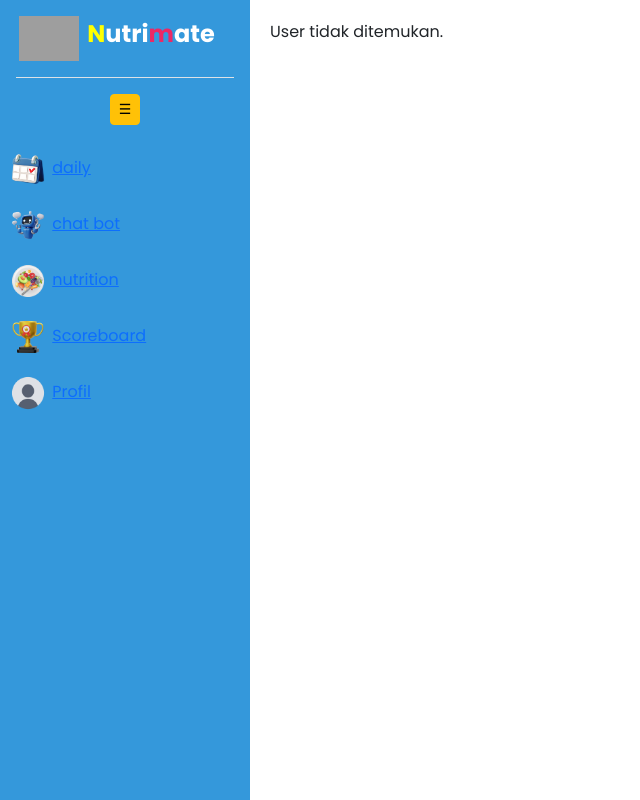
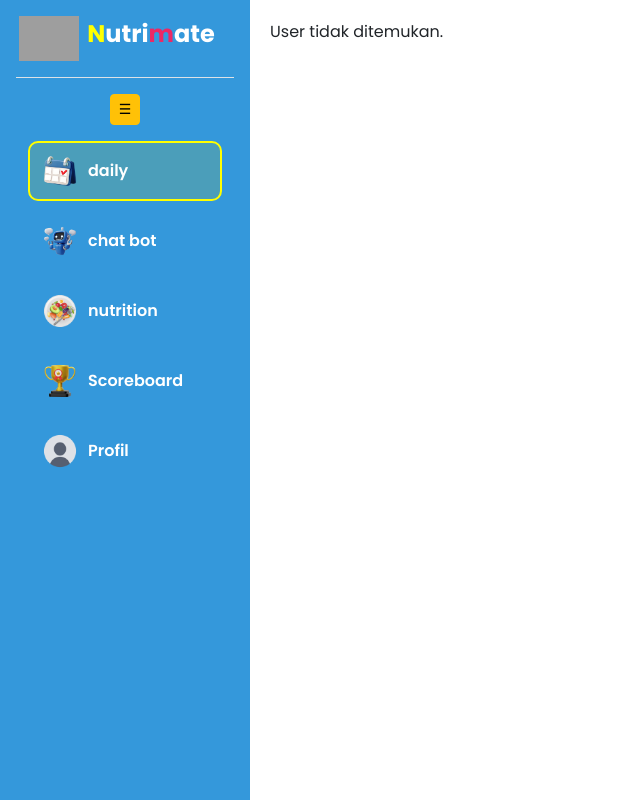
Before and after one commit to AlterftHiatus/NutriMate, a PHP site: page /public/dashboard.php in a window 1280 px wide. Shown: the whole page, without its empty margins (0-640 px from the left). Run offline with PHP 8.4, Linux system fonts and the light colour scheme; the visitor is signed in with stand-in values (Sample User, id 1); data that the repository does not hold is empty; some libraries are stand-ins or nearby versions; grey boxes are pictures that could not be loaded.

Commit message:
UPDATE: ngecat dashboard kang

```diff
--- a/assets/css/dashboard.css
+++ b/assets/css/dashboard.css
@@ -41,11 +41,69 @@
 }
 
 /* Biar icon tetap rapi */
+/* ketika sidebar normal */
+ul li a {
+  color: white;
+  text-decoration: none;
+  font-weight: 600;
+  display: flex;
+  align-items: center;
+  gap: 10px;
+  width: 100%;
+}
+
 ul li {
-  justify-content: flex-start;
+  display: flex;
+  align-items: center;
+  font-size: 16px;
+  padding: 8px 10px;
+  margin: 10px 20px;
+  border: 2px solid transparent;
+  border-radius: 10px;
+  transition: border 0.2s ease, background-color 0.2s ease;
+  font-weight: 600;
 }
+
+ul li span {
+  color: white;
+}
+
+ul li:hover {
+  background-color: rgba(255, 255, 255, 0.1);
+  cursor: pointer;
+}
+
+ul li.active {
+  color: yellow;
+  border: 2px solid yellow;
+  background-color: rgba(163, 182, 56, 0.2);
+}
+
+ul li.active a {
+  color: yellow;
+}
+
+/* ketika sidebar diperkecil */
+.sidebar-collapsed ul li a span {
+  display: none; /* sembunyikan teks */
+}
+
+/* khusus saat sidebar kecil */
 .sidebar-collapsed ul li {
+  margin: 10px auto; /* biar icon di tengah */
+  padding: 8px;
+  width: 50px; /* kotak kecil mengikuti icon */
+  border-radius: 12px;
+}
+
+.sidebar-collapsed ul li.active {
+  border: 2px solid yellow;
+  background-color: rgba(163, 182, 56, 0.2);
+}
+
+.sidebar-collapsed ul li a {
   justify-content: center;
+  gap: 0;
 }
 
 /*TODO : CSS LOADING  */
--- a/public/dashboard.php
+++ b/public/dashboard.php
@@ -46,29 +46,43 @@ $page = isset($_GET['page']) ? $_GET['page'] : 'daily';
     <div class="text-center mb-3">
       <button id="toggleSidebar" class="btn btn-sm btn-warning">☰</button>
     </div>
-
       <ul class="list-unstyled m-2">
         <li class="<?= $page === 'daily' ? 'active' : '' ?> pt-2 pb-2">
+          <a href="?page=daily" class="d-flex align-items-center gap-2 w-100">
             <img src="../assets/images/dashboard/daily.png" alt="" width="40px">
-        <a href="?page=daily" class="w-100">daily</a>
+            <span>daily</span>
+          </a>
         </li>
+
         <li class="<?= $page === 'chat' ? 'active' : '' ?> pt-2 pb-2">
+          <a href="?page=chat" class="d-flex align-items-center gap-2 w-100">
             <img src="../assets/images/dashboard/chatBot.png" alt="" width="40px">
-        <a href="?page=chat" class="w-100">chat bot</a>
+            <span>chat bot</span>
+          </a>
         </li>
+
         <li class="<?= $page === 'nutrition' ? 'active' : '' ?> pt-2 pb-2">
+          <a href="?page=nutrition" class="d-flex align-items-center gap-2 w-100">
             <img src="../assets/images/dashboard/nutrition.png" alt="" width="40px">
-        <a href="?page=nutrition" class="w-100">nutrition</a>
+            <span>nutrition</span>
+          </a>
         </li>
+
         <li class="<?= $page === 'rank' ? 'active' : '' ?> pt-2 pb-2">
+          <a href="?page=rank" class="d-flex align-items-center gap-2 w-100">
             <img src="../assets/images/dashboard/rank.png" alt="" width="40px">
-        <a href="?page=rank" class="w-100">Scoreboard</a>
+            <span>Scoreboard</span>
+          </a>
         </li>
+
         <li class="<?= $page === 'profil' ? 'active' : '' ?> pt-2 pb-2">
+          <a href="?page=profil" class="d-flex align-items-center gap-2 w-100">
             <img src="../assets/images/dashboard/profile.png" alt="" width="40px">
-        <a href="?page=profil" class="w-100">Profil</a>
+            <span>Profil</span>
+          </a>
         </li>
       </ul>
+
   </div>
 
 
@@ -112,11 +126,33 @@ $page = isset($_GET['page']) ? $_GET['page'] : 'daily';
 <script src="https://cdn.jsdelivr.net/npm/bootstrap@5.3.7/dist/js/bootstrap.bundle.min.js"></script>
 
 <script>
-document.getElementById("toggleSidebar").addEventListener("click", function() {
-  document.getElementById("sidebar").classList.toggle("sidebar-collapsed");
-  document.getElementById("mainContent").classList.toggle("expanded");
+const sidebar = document.getElementById("sidebar");
+const content = document.getElementById("mainContent");
+const toggleBtn = document.getElementById("toggleSidebar");
+
+// saat tombol diklik
+toggleBtn.addEventListener("click", function () {
+  sidebar.classList.toggle("sidebar-collapsed");
+  content.classList.toggle("expanded");
+
+  // simpan state ke localStorage
+  if (sidebar.classList.contains("sidebar-collapsed")) {
+    localStorage.setItem("sidebarState", "collapsed");
+  } else {
+    localStorage.setItem("sidebarState", "expanded");
+  }
+});
+
+// saat halaman di-load kembali
+window.addEventListener("DOMContentLoaded", function () {
+  const state = localStorage.getItem("sidebarState");
+  if (state === "collapsed") {
+    sidebar.classList.add("sidebar-collapsed");
+    content.classList.add("expanded");
+  }
 });
 </script>
+
 
 <!-- ALERT -->
 <?php if (isset($_GET['success'])): ?>
```
Lines whose indentation alone changed are shown as unchanged.
